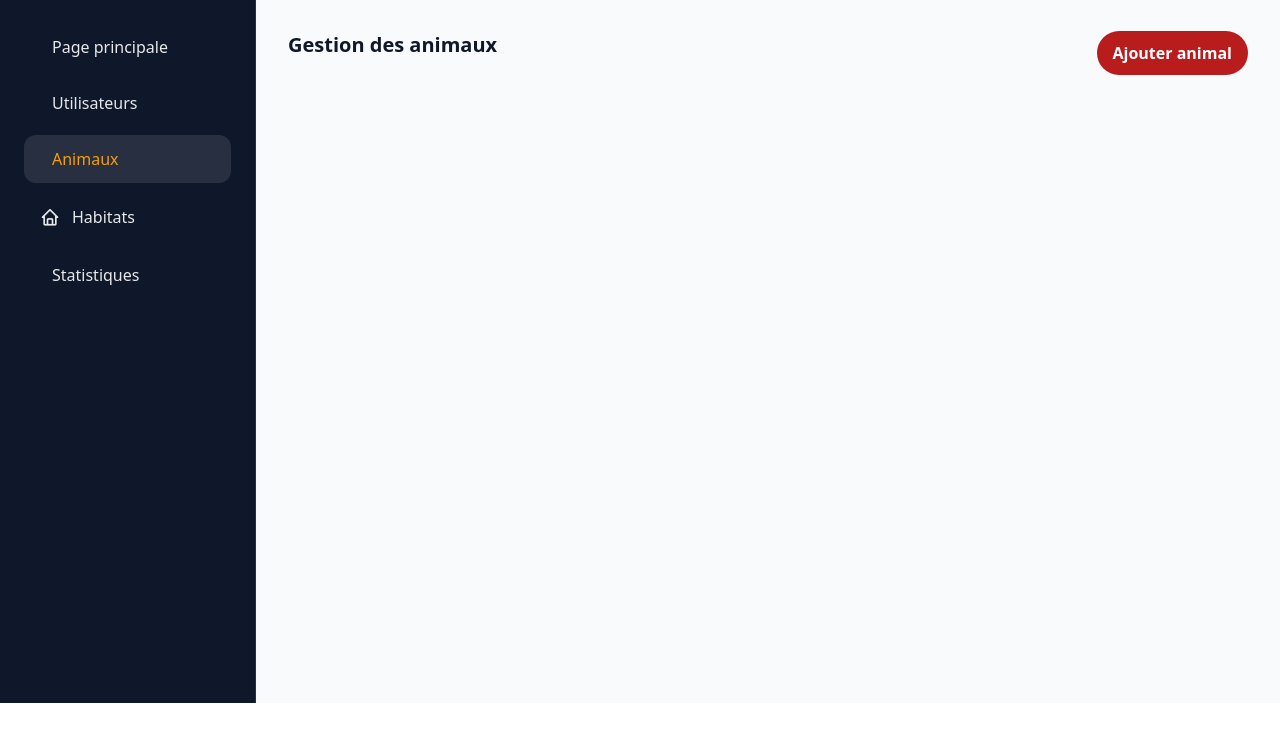
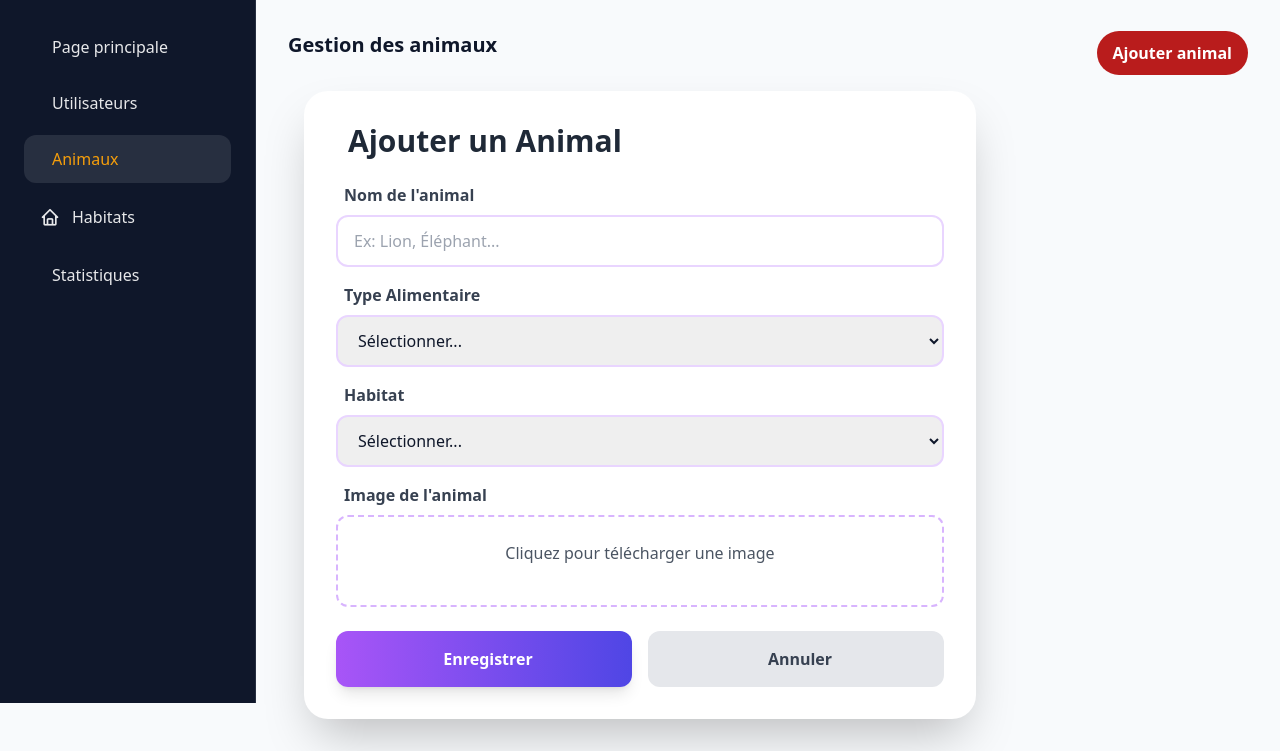
Before and after one commit to AZIZABADA10/ASSAD, a PHP site: template pages/admin/manage_animals.php in a window 1280 px wide. Shown: the part 97-848 px from the top of the page. Before the commit the page ends 800 px from the top, so only its background shows below. Run offline with PHP 8.4, Linux system fonts and the light colour scheme; the template is opened without the code that fills it, so the values that code supplies are empty; a user stored in the database is signed in; some libraries are stand-ins or nearby versions.

Commit message:
feat: creation de modal ajouter animal html tailwind css

```diff
--- a/pages/admin/manage_animals.php
+++ b/pages/admin/manage_animals.php
@@ -127,12 +127,93 @@ if (!isset($_SESSION['user'])) {
          class="bg-red-700 text-white px-4 rounded-full font-semibold hover:scale-105 transition-all"
         >Ajouter animal</button>
       </div>
+            <div id="addAnimalModal" class="modal">
+                <div class="modal-content bg-white rounded-3xl shadow-2xl p-8 max-w-2xl w-full mx-4 max-h-[90vh] overflow-y-auto">
+                    <div class="flex items-center justify-between mb-6">
+                        <h2 class="text-3xl font-bold text-gray-800">
+                            <i class="fas fa-paw text-purple-500 mr-3"></i>
+                            <span id="modalTitle">Ajouter un Animal</span>
+                        </h2>
+                        <button onclick="closeModal('addAnimalModal')" class="text-gray-500 hover:text-gray-700 text-2xl">
+                            <i class="fas fa-times"></i>
+                        </button>
+                    </div>
 
+                    <form id="animalForm" method="POST" enctype="multipart/form-data">
+                        <input type="hidden" id="animalId" name="id">
+
+                        <div class="mb-4">
+                            <label class="block text-gray-700 font-semibold mb-2">
+                                <i class="fas fa-tag mr-2"></i>Nom de l'animal
+                            </label>
+                            <input type="text" name="nom" id="animalNom" required
+                                class="w-full px-4 py-3 border-2 border-purple-200 rounded-xl focus:border-purple-500 focus:outline-none transition"
+                                placeholder="Ex: Lion, Éléphant...">
+                        </div>
+
+                        <div class="mb-4">
+                            <label class="block text-gray-700 font-semibold mb-2">
+                                <i class="fas fa-utensils mr-2"></i>Type Alimentaire
+                            </label>
+                            <select name="type_alimentaire" id="animalType" required
+                                    class="w-full px-4 py-3 border-2 border-purple-200 rounded-xl focus:border-purple-500 focus:outline-none transition">
+                                <option value="">Sélectionner...</option>
+                                <option value="carnivore">🥩 Carnivore</option>
+                                <option value="herbivore">🌿 Herbivore</option>
+                                <option value="omnivore">🍽️ Omnivore</option>
+                            </select>
+                        </div>
+
+                        <div class="mb-4">
+                            <label class="block text-gray-700 font-semibold mb-2">
+                                <i class="fas fa-tree mr-2"></i>Habitat
+                            </label>
+                            <select name="habitat" id="animalHabitat" required
+                                    class="w-full px-4 py-3 border-2 border-purple-200 rounded-xl focus:border-purple-500 focus:outline-none transition">
+                                <option value="" disabled selected>Sélectionner...</option>
+                                <?php foreach ($habitats as $h): ?>
+                                    <option value="<?= $h['id'] ?>"><?= $h['nom_habitat'] ?></option>
+                                <?php endforeach; ?>
+                            </select>
+                        </div>
+
+
+                        <div class="mb-6">
+                            <label class="block text-gray-700 font-semibold mb-2">
+                                <i class="fas fa-image mr-2"></i>Image de l'animal
+                            </label>
+                            <div class="border-2 border-dashed border-purple-300 rounded-xl p-6 text-center hover:border-purple-500 transition">
+                                <input type="file" name="image" id="animalImage" accept="image/*"
+                                    class="hidden" onchange="previewImage(event)">
+                                <label for="animalImage" class="cursor-pointer">
+                                    <div id="imagePreview" class="mb-4">
+                                        <i class="fas fa-cloud-upload-alt text-6xl text-purple-300 mb-2"></i>
+                                        <p class="text-gray-600">Cliquez pour télécharger une image</p>
+                                    </div>
+                                </label>
+                            </div>
+                        </div>
+
+                        <div class="flex gap-4">
+                            <button type="submit" class="flex-1 btn-primary bg-gradient-to-r from-purple-500 to-indigo-600 text-white font-bold py-4 rounded-xl shadow-lg">
+                                <i class="fas fa-save mr-2"></i>Enregistrer
+                            </button>
+                            <button type="button" onclick="closeModal('addAnimalModal')"
+                                    class="flex-1 bg-gray-200 hover:bg-gray-300 text-gray-700 font-bold py-4 rounded-xl transition">
+                                <i class="fas fa-times mr-2"></i>Annuler
+                            </button>
+                        </div>
+                    </form>
+                </div>
+            </div>
 
 
     </main>
 
   </div>
 
+
+
+
 </body>
 </html>
```
